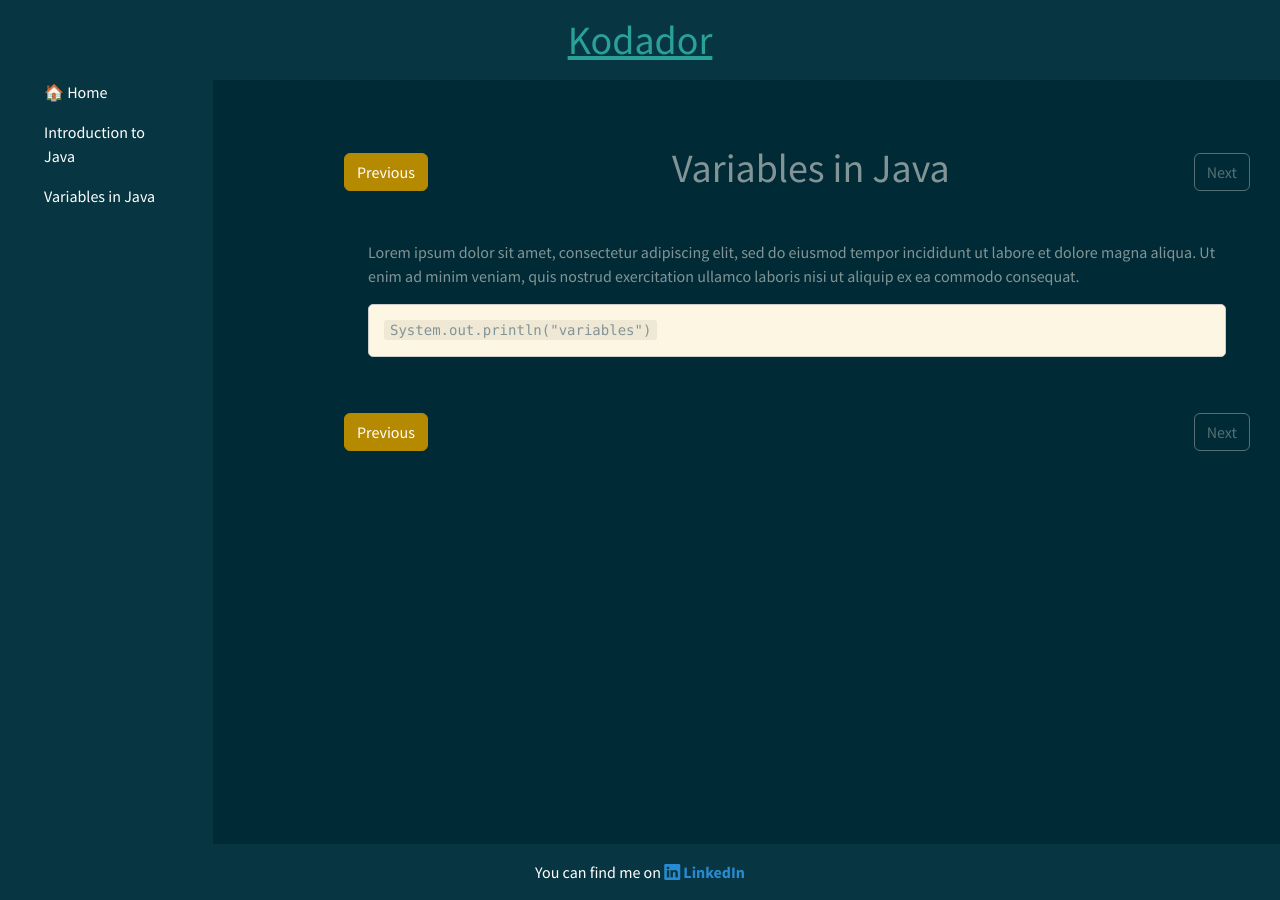
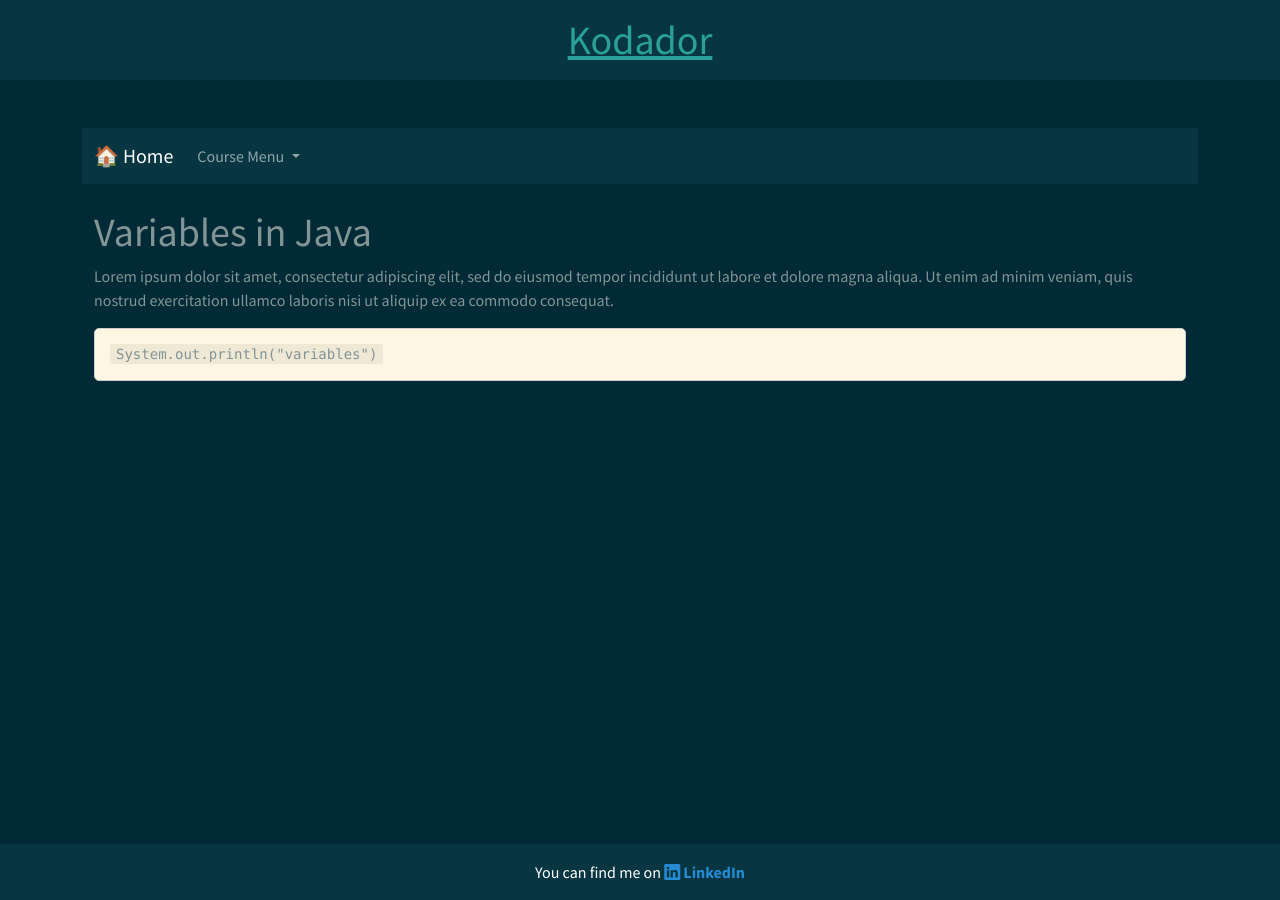
Before and after one commit to pdrum/pdrum.github.io, a Jekyll site: the page built from _courses/java-101/02-variables.md, in a window 1280 px wide. Built offline with Jekyll 4.4.1, drawn with Linux system fonts in a browser that asks for light colours; nearby versions of some CDN libraries.

Commit message:
Get rid of the side bar

```diff
--- a/_layouts/course.html
+++ b/_layouts/course.html
@@ -2,25 +2,32 @@
 layout: default
 ---
 
+<!-- Navbar -->
+<nav class="navbar navbar-expand-lg navbar-dark bg-dark">
     <div class="container-fluid">
-    <div class="row">
-        <!-- Always Visible Fixed Hamburger Menu on Small Screens -->
-        <button class="btn btn-dark d-md-none position-fixed top-0 start-0 m-2" type="button" data-bs-toggle="collapse" data-bs-target="#courseSidebar" aria-controls="courseSidebar" aria-expanded="false" aria-label="Toggle navigation">
-            ☰
+        <!-- Home Link -->
+        <a class="navbar-brand" href="/">🏠 Home</a>
+
+        <!-- Navbar Toggler (For Mobile) -->
+        <button class="navbar-toggler" type="button" data-bs-toggle="collapse" data-bs-target="#navbarNav">
+            <span class="navbar-toggler-icon"></span>
         </button>
 
-        <!-- Sidebar (Overlay on Small Screens, Fixed on Large Screens) -->
-        <nav class="col-md-3 col-lg-2 bg-dark text-white sidebar collapse d-md-block position-md-fixed" id="courseSidebar">
-            <ul class="nav flex-column p-3">
-                <li class="nav-item">
-                    <a class="nav-link text-white" href="/">🏠 Home</a>
-                </li>
+        <!-- Navbar Content -->
+        <div class="collapse navbar-collapse" id="navbarNav">
+            <ul class="navbar-nav">
+                <!-- Course Dropdown -->
+                <li class="nav-item dropdown">
+                    <a class="nav-link dropdown-toggle" href="#" id="courseDropdown" role="button" data-bs-toggle="dropdown">
+                        Course Menu
+                    </a>
+                    <ul class="dropdown-menu">
                         {% assign course_slug = page.course_slug %}
                         {% for course in site.data.courses %}
                         {% if course.slug == course_slug %}
                         {% for lesson in course.pages %}
-                <li class="nav-item">
-                    <a class="nav-link text-white {% if page.url contains lesson.file | replace: '.md', '/' %} active {% endif %}"
+                        <li>
+                            <a class="dropdown-item {% if page.url contains lesson.file | replace: '.md', '/' %} active {% endif %}"
                                href="/courses/{{ course.slug }}/{{ lesson.file | replace: '.md', '/' }}">
                                 {{ lesson.title }}
                             </a>
@@ -29,49 +36,16 @@ layout: default
                         {% endif %}
                         {% endfor %}
                     </ul>
+                </li>
+            </ul>
+        </div>
+    </div>
 </nav>
 
-        <!-- Main Content -->
-        <main class="col-md-9 col-lg-10">
-<!--            <h1 class="course-title p-3 bg-dark text-white">{{ page.title }}</h1>-->
-
-            <div class="d-flex justify-content-between align-items-center my-3">
-                <!-- Previous Page -->
-                {% if page.previous_page %}
-                <a href="{{ page.previous_page }}" class="btn btn-primary">Previous</a>
-                {% else %}
-                <button class="btn btn-outline-secondary disabled">Previous</button>
-                {% endif %}
-
-                <!-- Course Title -->
-                <h1 class="text-center flex-grow-1">{{ page.title }}</h1>
-
-                <!-- Next Page -->
-                {% if page.next_page %}
-                <a href="{{ page.next_page }}" class="btn btn-primary">Next</a>
-                {% else %}
-                <button class="btn btn-outline-secondary disabled">Next</button>
-                {% endif %}
-            </div>
-
-            <div class="lesson-content p-4">
+<!-- Main Course Content -->
+<div class="container mt-4">
+    <h1>{{ page.title }}</h1>
+    <div class="lesson-content">
         {{ content }}
     </div>
-            <div class="d-flex justify-content-between align-items-center my-3">
-                <!-- Previous Page -->
-                {% if page.previous_page %}
-                <a href="{{ page.previous_page }}" class="btn btn-primary">Previous</a>
-                {% else %}
-                <button class="btn btn-outline-secondary disabled">Previous</button>
-                {% endif %}
-
-                <!-- Next Page -->
-                {% if page.next_page %}
-                <a href="{{ page.next_page }}" class="btn btn-primary">Next</a>
-                {% else %}
-                <button class="btn btn-outline-secondary disabled">Next</button>
-                {% endif %}
 </div>
-        </main>
-    </div>
-</div>
--- a/assets/css/style.css
+++ b/assets/css/style.css
@@ -19,7 +19,7 @@
 }
 
 main {
-    margin-bottom: 50px
+    margin-bottom: 100px
 }
 
 /* Code Block Styling */
@@ -47,58 +47,3 @@ code {
     border-radius: 8px;
     font-family: "Fira Code", monospace;
 }
-
-
-/* Sidebar Full Height on Large Screens */
-@media (min-width: 768px) {
-    .sidebar {
-        position: fixed;
-        top: 0;
-        left: 0;
-        height: 100vh; /* Full viewport height */
-        overflow-y: auto;
-        padding-top: 56px; /* Adjust for navbar height */
-    }
-    main {
-        margin-left: 250px; /* Adjust to match sidebar width */
-    }
-}
-
-/* Mobile: Collapsed - Only Show the Hamburger Button */
-@media (max-width: 767px) {
-    /* Fixed hamburger menu in the top-left corner */
-    .btn-dark {
-        position: fixed;
-        top: 10px;
-        left: 10px;
-        z-index: 1050;
-        width: 40px;
-        height: 40px;
-        border-radius: 5px;
-        font-size: 1.5rem;
-    }
-
-    /* Sidebar should be hidden when collapsed */
-    .sidebar {
-        position: fixed;
-        top: 0;
-        left: 0;
-        width: 250px; /* Sidebar width */
-        height: 100vh;
-        overflow-y: auto;
-        z-index: 1051;
-        transition: transform 0.3s ease-in-out;
-        transform: translateX(-100%); /* Hidden by default */
-    }
-
-    /* When expanded, the sidebar slides in */
-    .sidebar.show {
-        transform: translateX(0);
-    }
-}
-
-@media (max-width: 767px) {
-    #site-title {
-        display: none;
-    }
-}
```
Lines whose indentation alone changed are shown as unchanged.
